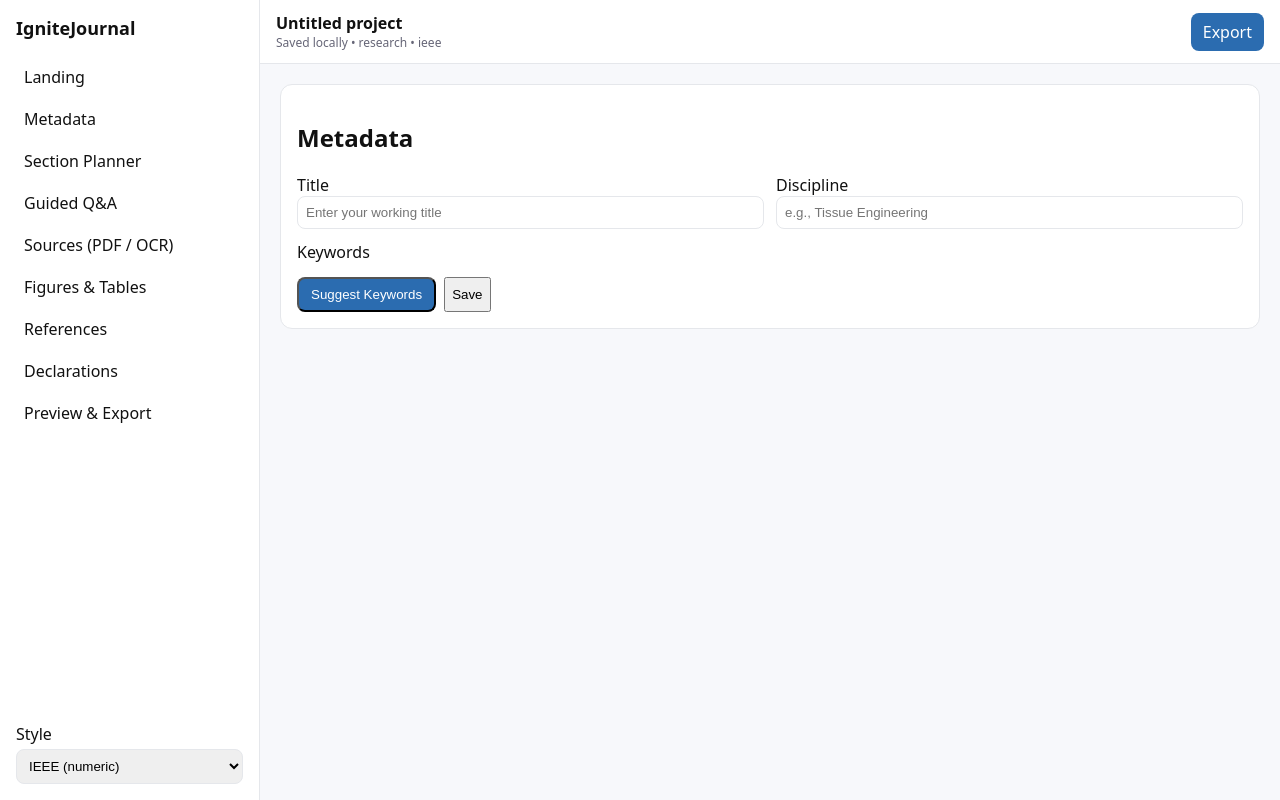
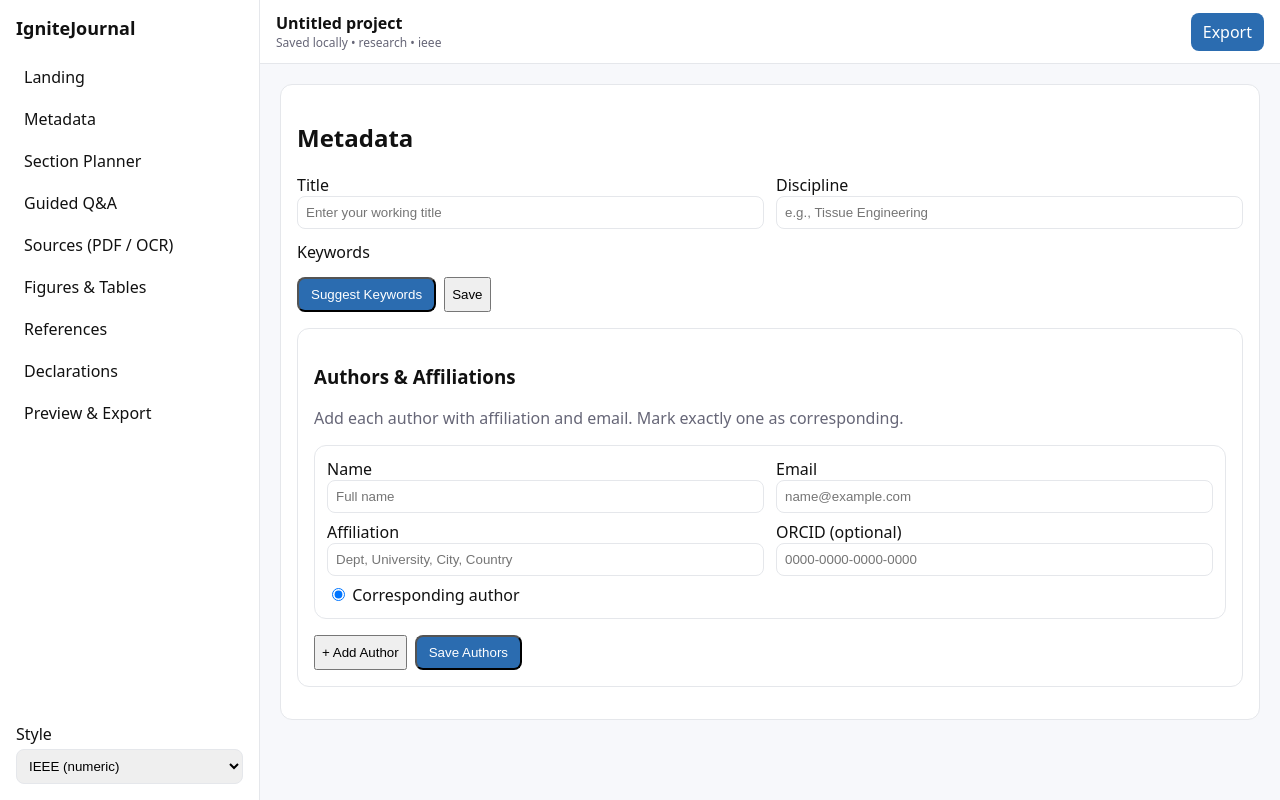
Before and after one commit to Zux12/JournalAI, a React (Vite) app: page /metadata in a window 1280 px wide. Built offline with nearby package versions, Linux system fonts and the light colour scheme.

Commit message:
Update Metadata.jsx

```diff
--- a/src/features/metadata/Metadata.jsx
+++ b/src/features/metadata/Metadata.jsx
@@ -4,12 +4,19 @@ import { useProjectState } from '../../app/state.jsx';
 
 export default function Metadata(){
   const { project, setMetadata } = useProjectState();
-  const [title, setTitle] = React.useState(project.metadata.title || '');
-  const [discipline, setDiscipline] = React.useState(project.metadata.discipline || '');
-  const [keywords, setKeywords] = React.useState(project.metadata.keywords || []);
+  const md = project.metadata || {};
+
+  const [title, setTitle] = React.useState(md.title || '');
+  const [discipline, setDiscipline] = React.useState(md.discipline || '');
+  const [keywords, setKeywords] = React.useState(md.keywords || []);
+  const [authors, setAuthors] = React.useState(md.authors && md.authors.length ? md.authors : [
+    { name:'', affiliation:'', email:'', orcid:'', isCorresponding:true }
+  ]);
   const [busy, setBusy] = React.useState(false);
 
-  const save = ()=> setMetadata({ ...project.metadata, title, discipline, keywords });
+  function save(){
+    setMetadata({ ...project.metadata, title, discipline, keywords, authors });
+  }
 
   async function suggestKeywords(){
     try{
@@ -19,9 +26,23 @@ export default function Metadata(){
     } finally { setBusy(false); }
   }
 
+  function addAuthor(){
+    setAuthors(prev => [...prev, { name:'', affiliation:'', email:'', orcid:'', isCorresponding:false }]);
+  }
+  function removeAuthor(i){
+    setAuthors(prev => prev.filter((_,idx)=>idx!==i));
+  }
+  function setAuthor(i, field, value){
+    setAuthors(prev => prev.map((a,idx)=> idx===i ? { ...a, [field]: value } : a));
+  }
+  function setCorresponding(i){
+    setAuthors(prev => prev.map((a,idx)=> ({ ...a, isCorresponding: idx===i })));
+  }
+
   return (
     <div className="card">
       <h2>Metadata</h2>
+
       <div className="row cols-2">
         <div>
           <label>Title</label>
@@ -32,16 +53,64 @@ export default function Metadata(){
           <input className="input" value={discipline} onChange={e=>setDiscipline(e.target.value)} placeholder="e.g., Tissue Engineering"/>
         </div>
       </div>
+
       <div style={{marginTop:12}}>
         <label>Keywords</label>
         <div style={{display:'flex', gap:8, flexWrap:'wrap', marginTop:6}}>
-          {keywords.map((k,i)=>(<span key={i} className="badge" onClick={()=>setKeywords(keywords.filter((_,j)=>j!==i))} style={{cursor:'pointer'}}>{k} ✕</span>))}
+          {keywords.map((k,i)=>(
+            <span key={i} className="badge" title="Click to remove" onClick={()=>setKeywords(keywords.filter((_,j)=>j!==i))} style={{cursor:'pointer'}}>
+              {k} ✕
+            </span>
+          ))}
         </div>
         <div style={{display:'flex', gap:8, marginTop:8}}>
           <button className="btn" onClick={suggestKeywords} disabled={busy}>{busy?'Suggesting…':'Suggest Keywords'}</button>
           <button onClick={save}>Save</button>
         </div>
       </div>
+
+      <div className="card" style={{marginTop:16}}>
+        <h3>Authors & Affiliations</h3>
+        <p style={{color:'#667', marginTop:0}}>Add each author with affiliation and email. Mark exactly one as corresponding.</p>
+
+        {authors.map((a,i)=>(
+          <div key={i} className="card" style={{padding:'12px'}}>
+            <div className="row cols-2">
+              <div>
+                <label>Name</label>
+                <input className="input" value={a.name} onChange={e=>setAuthor(i,'name',e.target.value)} placeholder="Full name"/>
+              </div>
+              <div>
+                <label>Email</label>
+                <input className="input" value={a.email} onChange={e=>setAuthor(i,'email',e.target.value)} placeholder="name@example.com"/>
+              </div>
+            </div>
+
+            <div className="row cols-2" style={{marginTop:8}}>
+              <div>
+                <label>Affiliation</label>
+                <input className="input" value={a.affiliation} onChange={e=>setAuthor(i,'affiliation',e.target.value)} placeholder="Dept, University, City, Country"/>
+              </div>
+              <div>
+                <label>ORCID (optional)</label>
+                <input className="input" value={a.orcid||''} onChange={e=>setAuthor(i,'orcid',e.target.value)} placeholder="0000-0000-0000-0000"/>
+              </div>
+            </div>
+
+            <div style={{marginTop:8, display:'flex', gap:12, alignItems:'center'}}>
+              <label><input type="radio" name="corresponding" checked={!!a.isCorresponding} onChange={()=>setCorresponding(i)} /> Corresponding author</label>
+              <div style={{marginLeft:'auto'}}>
+                {authors.length>1 && <button onClick={()=>removeAuthor(i)}>Remove</button>}
+              </div>
+            </div>
+          </div>
+        ))}
+
+        <div style={{display:'flex', gap:8}}>
+          <button onClick={addAuthor}>+ Add Author</button>
+          <button className="btn" onClick={save}>Save Authors</button>
+        </div>
+      </div>
     </div>
   );
 }
```
